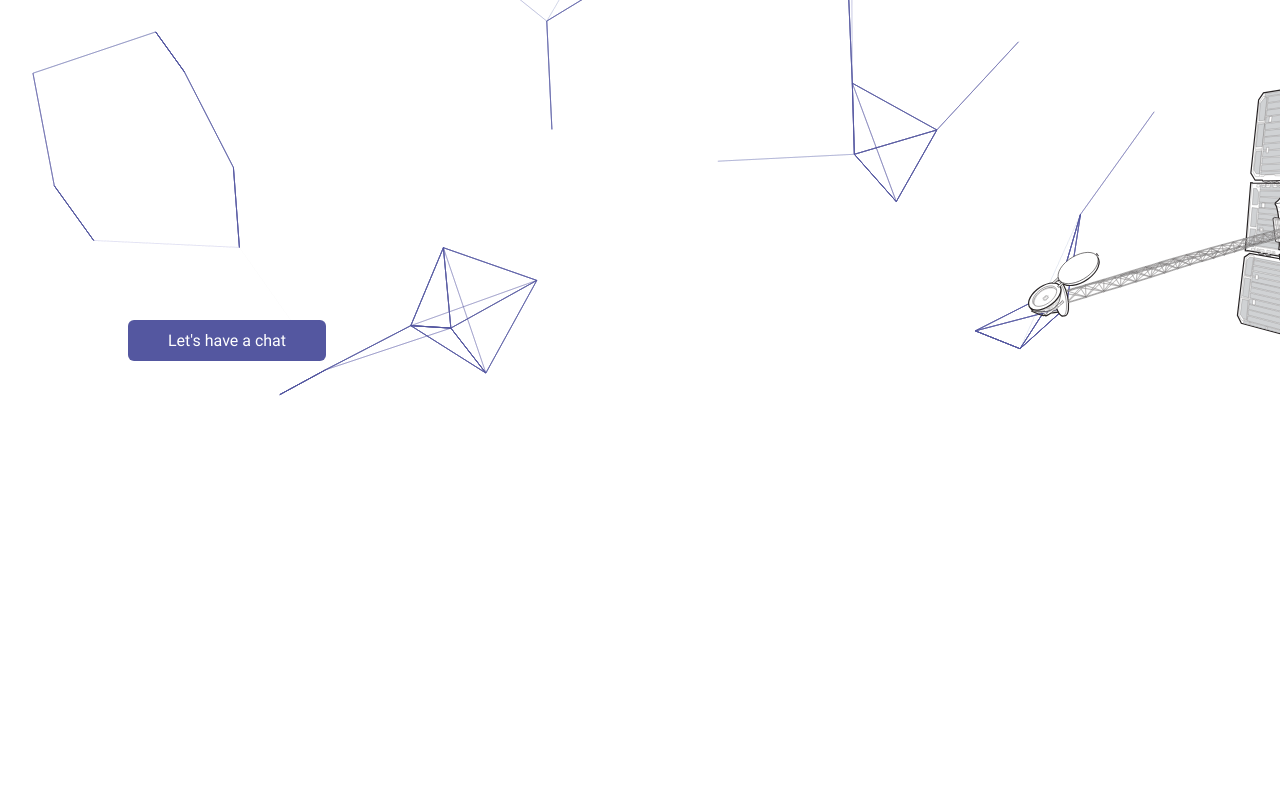
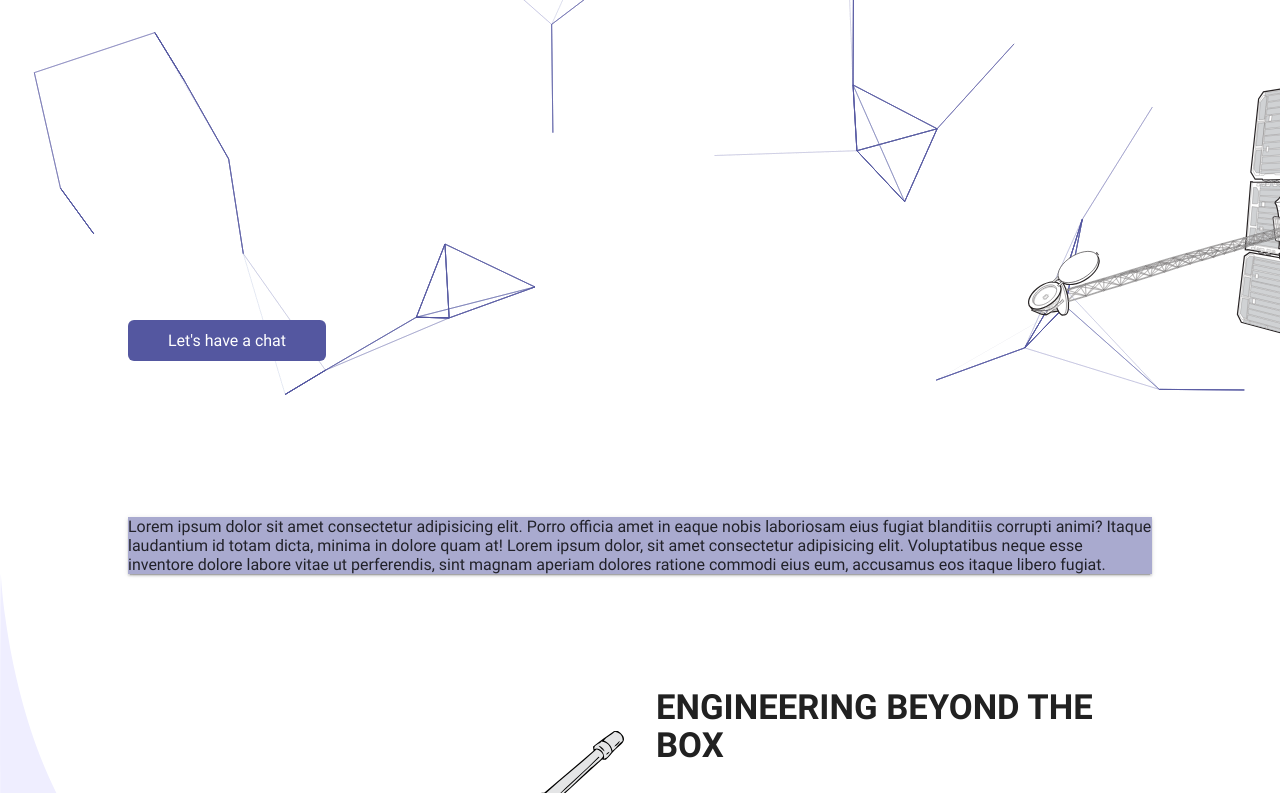
Before and after one commit to sabritol/sabrinatolmerdev, a Gatsby site: page / in a window 1280 px wide. Shown: the part 400-1193 px from the top of the page. Built offline with nearby package versions, Linux system fonts and the light colour scheme; Gatsby itself is replaced by a stand-in of ours.

Commit message:
fix: section overlaping

```diff
--- a/src/components/landing/Consultancy/index.jsx
+++ b/src/components/landing/Consultancy/index.jsx
@@ -1,63 +1,29 @@
 import React from "react";
-// import { PDFDownloadLink } from '@react-pdf/renderer';
-// import AnchorLink from 'react-anchor-link-smooth-scroll'
+// import { PDFDownloadLink } from "@react-pdf/renderer";
+import AnchorLink from "react-anchor-link-smooth-scroll";
 import { Container } from "components/common";
-// import Sabrina from "../../../assets/illustrations/sabrina.jpeg";
+import Sabrina from "../../../assets/illustrations/sabrina.jpeg";
 
 import {
   Wrapper,
   ConsultancyWrapper,
   ConsulWrapper,
-  // ProfilePicture,
-  // SkillsColumn,
+  ProfilePicture,
+  SkillsColumn,
 } from "./styles";
 
 export const Consultancy = () => {
   return (
     <Wrapper id='consultancy'>
       <ConsultancyWrapper as={Container}>
-        {/* <ConsulWrapper> */}
-        {/* <ProfilePicture>
-            <img
-              className='profile-pic'
-              src={Sabrina}
-              alt='Wayra Full-stack Developer Creative Technologist'
-            />
-          </ProfilePicture>
-          <SocialLinks />
-          <Button>
-            <a href='resume.pdf'> Dowload my resume</a>
-          </Button> */}
-        {/* <SkillsColumn>
-		<h3>I can help you and your team</h3>
-
-		</SkillsColumn>
-
-		<SkillsColumn>
-				<h3>Software Development</h3>
-				<p>I can deliver solutions in the shape of:</p>
-				<hr />
-				<ul>
-					<li>Websites</li>
-					<li>eCommerce</li>
-					<li>Web Apps</li>
-					<li>Game Apps</li>
-					<li>Unity 3D</li>
-					<li>Data Collection & Analysis Tools</li>
-				</ul>
-			</SkillsColumn> */}
-        {/* <SkillsColumn>
-				<h3>Creative Consultancy</h3>
-				<p>I can work with you and your team on:</p>
-				<hr />
-				<ul>
-					<li>Adopting best practices for agile development</li>
-					<li>Transitioning into a data-driven culture</li>
-					<li>Designing Big Data pipelines</li>
-					<li>Assessing technical feasibility & scalability</li>
-				</ul>
-			</SkillsColumn> */}
-        {/* </ConsulWrapper> */}
+        <ConsulWrapper>
+          Lorem ipsum dolor sit amet consectetur adipisicing elit. Porro officia
+          amet in eaque nobis laboriosam eius fugiat blanditiis corrupti animi?
+          Itaque laudantium id totam dicta, minima in dolore quam at! Lorem
+          ipsum dolor, sit amet consectetur adipisicing elit. Voluptatibus neque
+          esse inventore dolore labore vitae ut perferendis, sint magnam aperiam
+          dolores ratione commodi eius eum, accusamus eos itaque libero fugiat.
+        </ConsulWrapper>
       </ConsultancyWrapper>
     </Wrapper>
   );
--- a/src/components/landing/Consultancy/styles.js
+++ b/src/components/landing/Consultancy/styles.js
@@ -11,10 +11,14 @@
   padding: 4rem 0 0;
   display: flex;
   flex-direction: column;
+  min-height: auto;
+
+  margin-top: 20rem;
   /* justify-content: space-between; */
-  min-height: 100vh;
+  /* min-height: 100vh; */
   @media (max-width: 960px) {
     flex-direction: column;
+    margin-top: 10rem;
   }
 `;
 
@@ -118,10 +122,9 @@
 `;
 
 export const ConsulWrapper = styled.div`
-  /* padding: 4rem 0 0; */
   width: 100%;
   display: flex;
-  justify-content: space-between;
+  justify-content: center;
   background-color: rgba(84, 87, 160, 0.5);
   box-shadow: 0 2px 2px 0 rgba(0, 0, 0, 0.14), 0 3px 1px -2px rgba(0, 0, 0, 0.2),
     0 1px 5px 0 rgba(0, 0, 0, 0.12);
```
